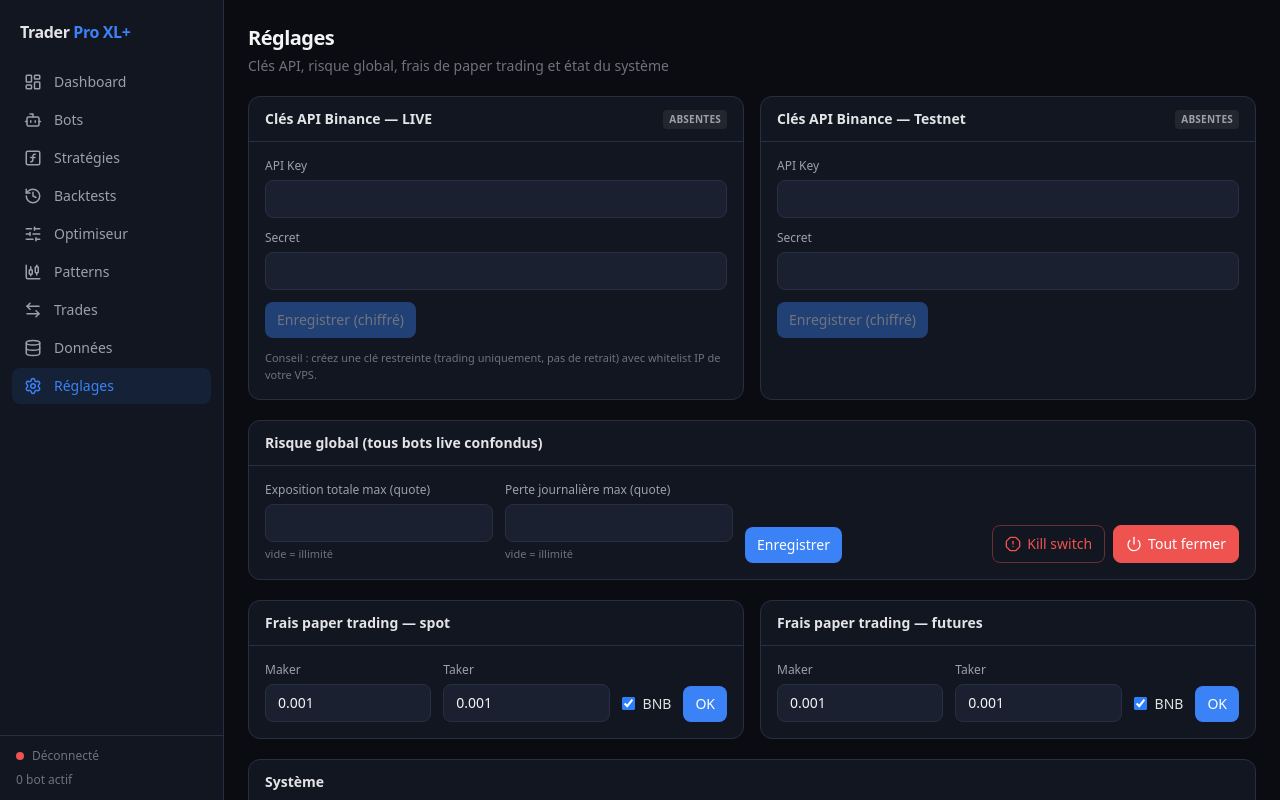
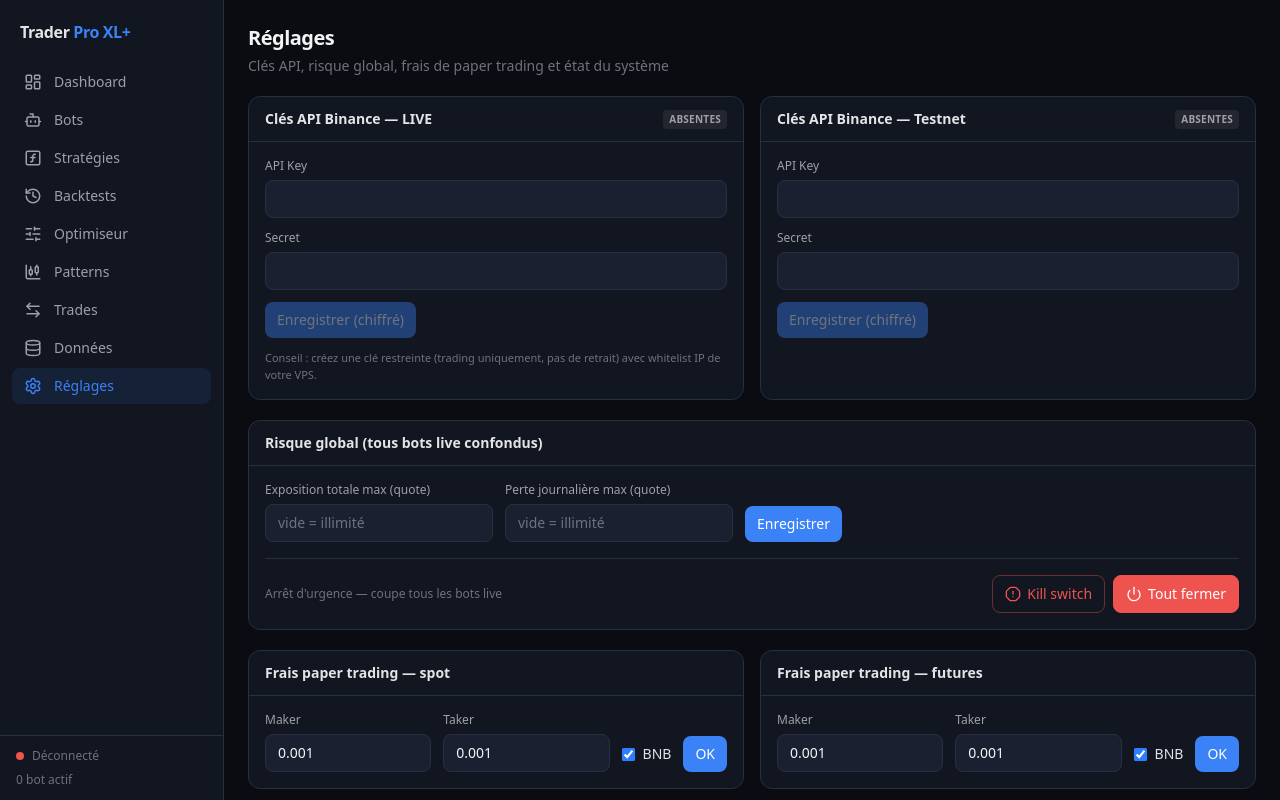
Before and after one commit to charlespolart/trader-pro-xl-plus, a React (Vite) app in the folder apps/web/: page /settings in a window 1280 px wide. Built offline with nearby package versions, Linux system fonts and the light colour scheme; no server answers.

Commit message:
UI refonte: Réglages — carte Risque global en deux zones (formulaire / arrêt d'urgence)

```diff
--- a/apps/web/src/pages/Settings.tsx
+++ b/apps/web/src/pages/Settings.tsx
@@ -145,17 +145,20 @@ function RiskCard({
 
   return (
     <Card title="Risque global (tous bots live confondus)">
+      <div className="space-y-4">
         <div className="flex flex-wrap items-end gap-3">
-        <Field label="Exposition totale max (quote)" hint="vide = illimité">
-          <input className="input w-48" type="number" value={exposure} onChange={(e) => setExposure(e.target.value)} />
+          <Field label="Exposition totale max (quote)">
+            <input className="input w-48" type="number" placeholder="vide = illimité" value={exposure} onChange={(e) => setExposure(e.target.value)} />
           </Field>
-        <Field label="Perte journalière max (quote)" hint="vide = illimité">
-          <input className="input w-48" type="number" value={dailyLoss} onChange={(e) => setDailyLoss(e.target.value)} />
+          <Field label="Perte journalière max (quote)">
+            <input className="input w-48" type="number" placeholder="vide = illimité" value={dailyLoss} onChange={(e) => setDailyLoss(e.target.value)} />
           </Field>
           <button className="btn-primary" onClick={() => save.mutate()} disabled={save.isPending}>
             Enregistrer
           </button>
-        <div className="ml-auto flex gap-2">
+        </div>
+        <div className="flex flex-wrap items-center gap-2 border-t border-edge pt-4">
+          <span className="mr-auto text-xs text-zinc-500">Arrêt d'urgence — coupe tous les bots live</span>
           {killSwitchActive ? (
             <button className="btn-success" onClick={() => kill.mutate({ active: false, close: false })}>
               Désactiver le kill switch
```
Lines whose indentation alone changed are shown as unchanged.
